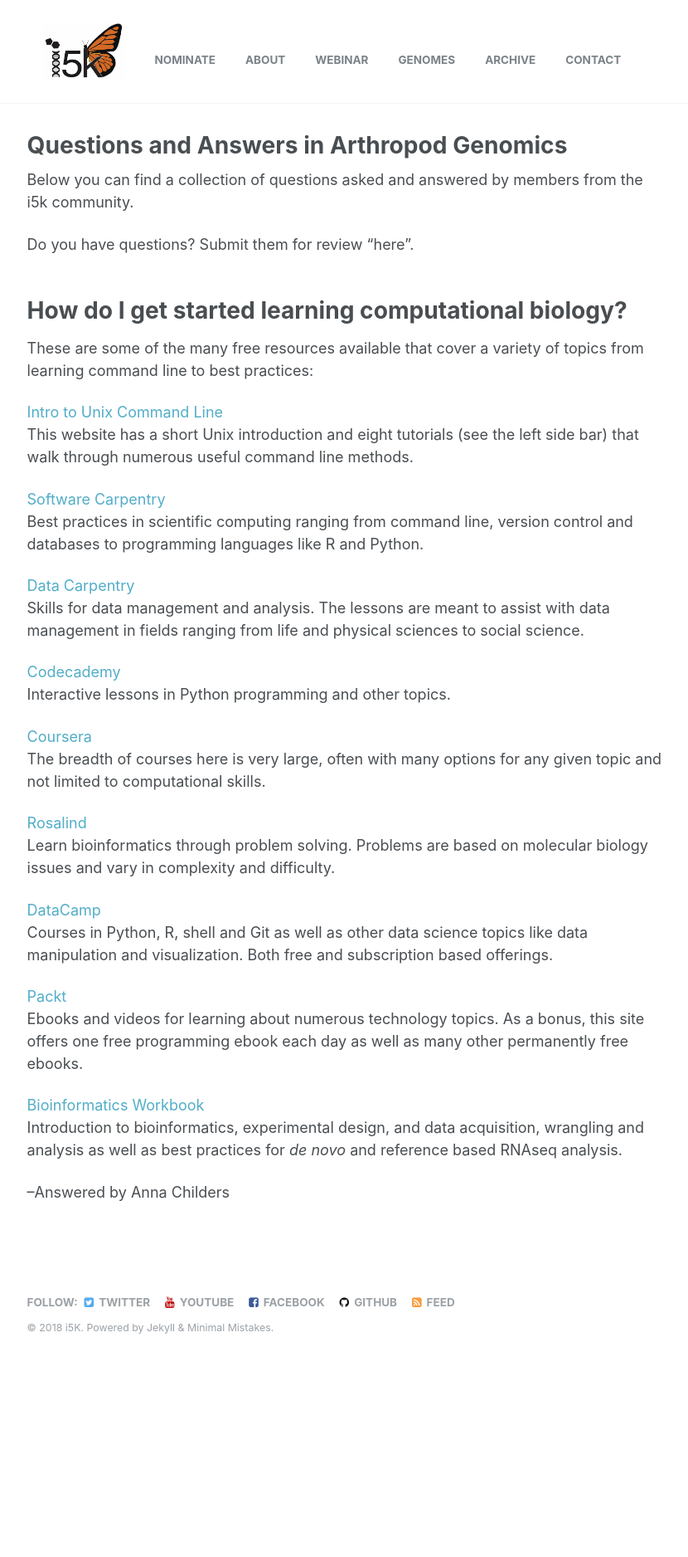
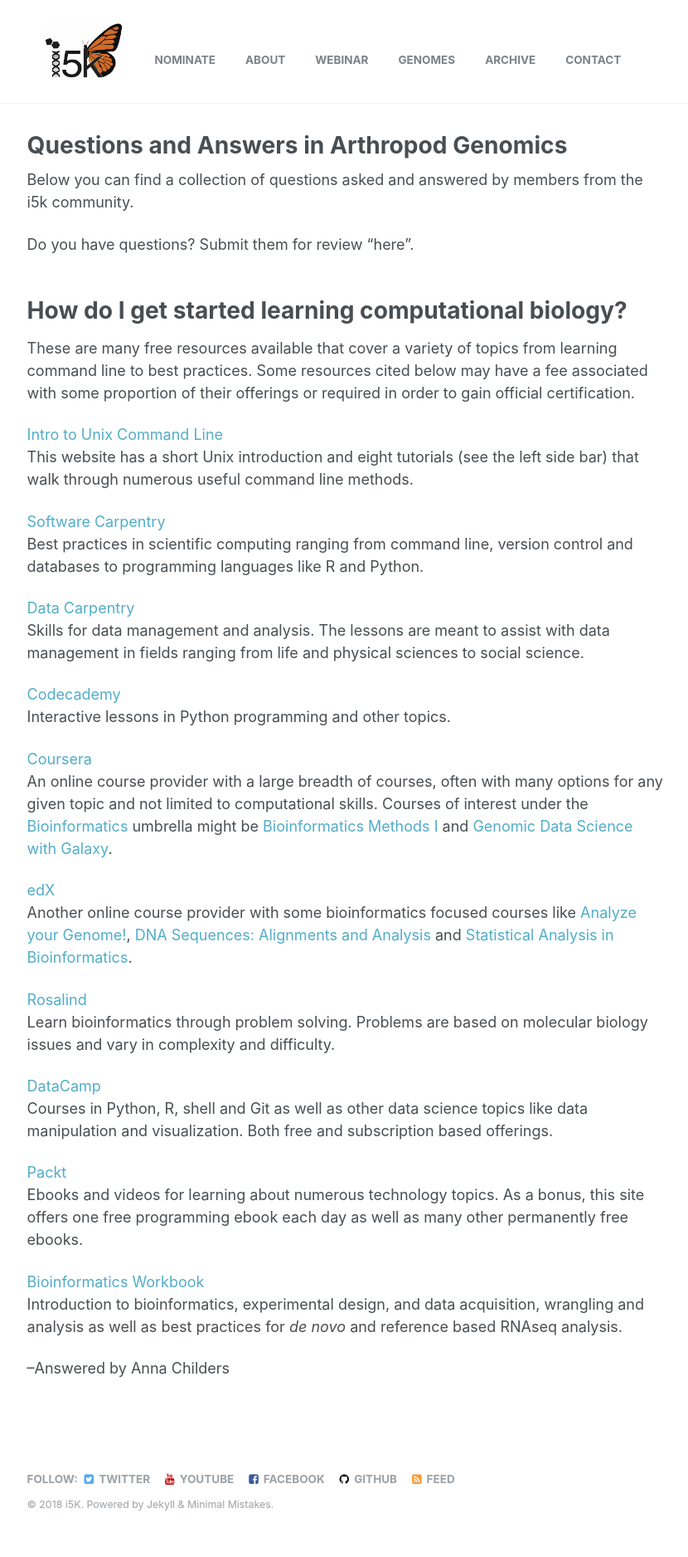
Before and after one commit to i5k/i5k.github.io, a Jekyll site: the page built from _pages/QandA.md, in a window 1280 px wide. Shown: the whole page at 83% size, without its empty margins (249-1079 px from the left). Built offline with Jekyll 4.4.1, drawn with Linux system fonts in a browser that asks for light colours; before the commit the page ends 1664 px from its top, so only the background shows below that.

Commit message:
Addition of edX

```diff
--- a/_pages/QandA.md
+++ b/_pages/QandA.md
@@ -10,7 +10,7 @@
 
 # How do I get started learning computational biology?
 
-These are some of the many free resources available that cover a variety of topics from learning command line to best practices:
+These are many free resources available that cover a variety of topics from learning command line to best practices.  Some resources cited below may have a fee associated with some proportion of their offerings or required in order to gain official certification.
 
 [Intro to Unix Command Line](http://www.hpc.iastate.edu/guides/unix-introduction)
 <br>This website has a short Unix introduction and eight tutorials (see the left side bar) that walk through numerous useful command line methods.
@@ -25,7 +25,10 @@
 <br>Interactive lessons in Python programming and other topics.
 
 [Coursera](https://www.coursera.org/)
-<br>The breadth of courses here is very large, often with many options for any given topic and not limited to computational skills.
+<br>An online course provider with a large breadth of courses, often with many options for any given topic and not limited to computational skills.  Courses of interest under the [Bioinformatics](https://www.coursera.org/browse/life-sciences/bioinformatics) umbrella might be [Bioinformatics Methods I](https://www.coursera.org/learn/bioinformatics-methods-1) and [Genomic Data Science with Galaxy](https://www.coursera.org/learn/galaxy-project).
+
+[edX](https://www.edx.org/)
+<br>Another online course provider with some bioinformatics focused courses like [Analyze your Genome!](https://www.edx.org/course/analyze-genome-uc-san-diegox-binf180-1), [DNA Sequences: Alignments and Analysis](https://www.edx.org/course/dna-sequences-alignments-analysis-usmx-umuc-bif001x-1) and [Statistical Analysis in Bioinformatics](https://www.edx.org/course/statistical-analysis-bioinformatics-usmx-umuc-bif003x-0).
 
 [Rosalind](http://rosalind.info/about/)
 <br>Learn bioinformatics through problem solving.  Problems are based on molecular biology issues and vary in complexity and difficulty.
```
